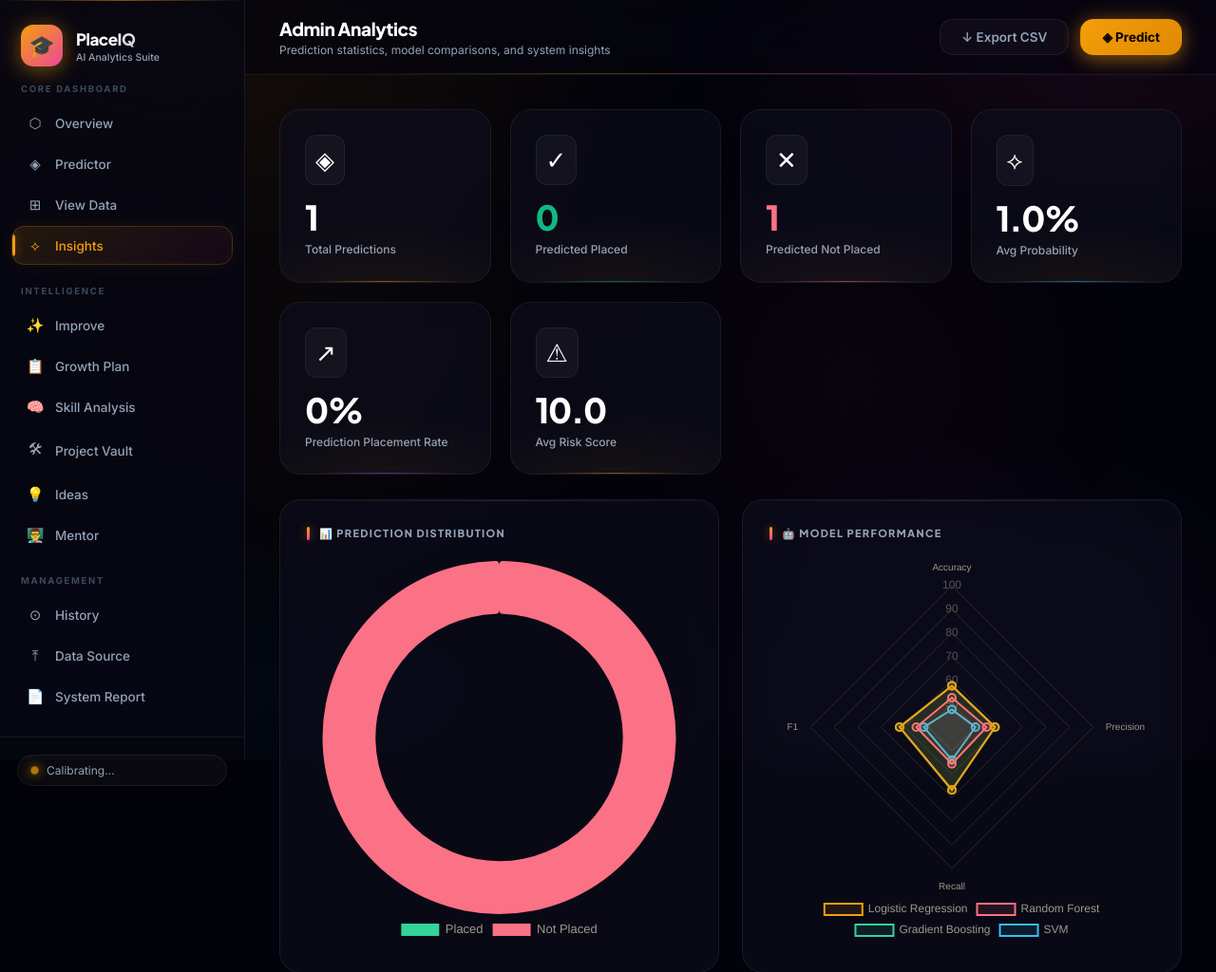
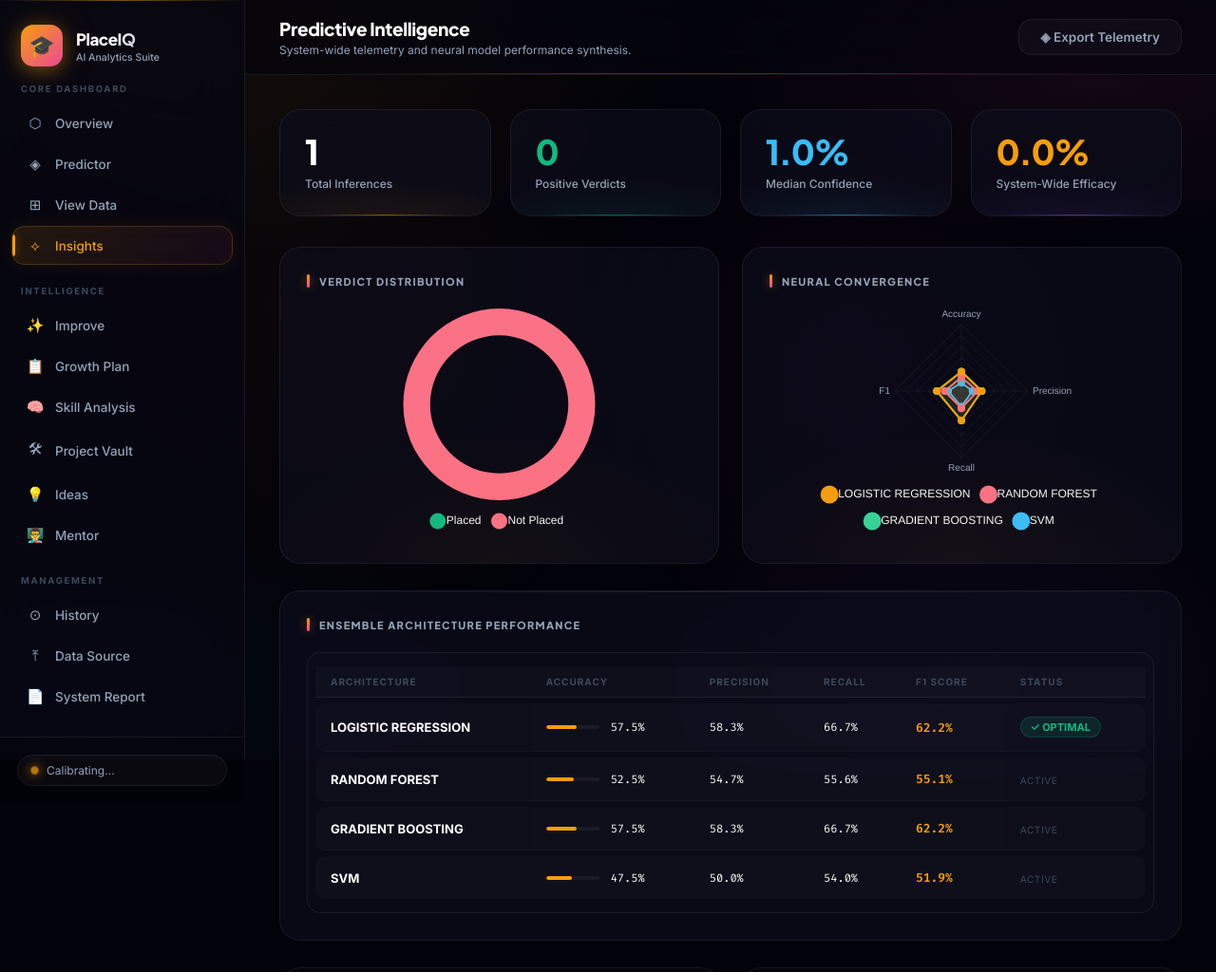
Before and after one commit to Aarthirt14/PlacePulse, a Flask app: page /analytics in a window 1280 px wide. Shown: the top 1024 px of the page at 95% size. Run offline with Flask 3, Linux system fonts and the light colour scheme; tables that the repository leaves empty hold one stand-in row (values such as "Sample post"); parts of the project's set-up code (start-up, migrations or seed data) failed here and were passed over.

Commit message:
feat(ui): rebuild analytics page with live Chart.js doughnut and radar charts driven via data-attributes, animated accuracy bars, and graph duo section

```diff
--- a/templates/analytics.html
+++ b/templates/analytics.html
@@ -1,91 +1,131 @@
 {% extends "base.html" %}
-{% block title %}Analytics – PlaceIQ{% endblock %}
-{% block page_title %}Admin Analytics{% endblock %}
-{% block page_sub %}Prediction statistics, model comparisons, and system insights{% endblock %}
+{% block title %}Predictive Intelligence — PlaceIQ{% endblock %}
+{% block page_title %}Predictive Intelligence{% endblock %}
+{% block page_sub %}System-wide telemetry and neural model performance synthesis.{% endblock %}
 
 {% block topbar_actions %}
-<a href="/export/predictions" class="btn btn-outline">↓ Export CSV</a>
-<a href="/predict" class="btn btn-primary">◈ Predict</a>
+<a href="/export/predictions" class="btn btn-outline">◈ Export Telemetry</a>
+{% endblock %}
+
+{% block extra_head %}
+<style>
+.analytics-hero { display: grid; grid-template-columns: 1fr 1fr; gap: 24px; margin-bottom: 28px; }
+
+.chart-box {
+    background: var(--card); border: 1px solid var(--border);
+    border-radius: var(--r-lg); padding: 28px; position: relative; overflow: hidden;
+}
+.chart-box::before {
+    content: '';
+    position: absolute; inset: 0;
+    background: radial-gradient(ellipse 80% 60% at 50% 100%, rgba(245,158,11,0.04), transparent 70%);
+    pointer-events: none;
+}
+
+.metrics-wrap { overflow-x: auto; border-radius: var(--r-md); border: 1px solid var(--border); }
+.mtable { width: 100%; border-collapse: separate; border-spacing: 0 6px; padding: 8px; }
+.mtable th {
+    text-align: left; padding: 10px 16px; font-size: 10px; font-weight: 800;
+    color: var(--text-l); text-transform: uppercase; letter-spacing: 0.1em;
+}
+.mtable td { padding: 14px 16px; background: rgba(255,255,255,0.02); font-size: 13px; }
+.mtable tr td:first-child { border-radius: 10px 0 0 10px; }
+.mtable tr td:last-child  { border-radius: 0 10px 10px 0; }
+
+.insight-row {
+    padding: 14px 0; border-bottom: 1px solid rgba(255,255,255,0.04);
+    display: flex; gap: 14px; align-items: flex-start; transition: var(--t);
+}
+.insight-row:hover { padding-left: 8px; }
+.insight-row:last-child { border-bottom: none; }
+
+.graph-duo { display: grid; grid-template-columns: 1fr 1fr; gap: 20px; margin-bottom: 28px; }
+.graph-card {
+    background: rgba(255,255,255,0.012); border: 1px solid var(--border);
+    border-radius: var(--r-lg); padding: 22px; overflow: hidden; transition: var(--t);
+}
+.graph-card:hover { border-color: var(--border-h); transform: translateY(-2px); box-shadow: 0 12px 40px rgba(0,0,0,0.4); }
+.graph-card img { width: 100%; border-radius: 8px; display: block; }
+
+@media(max-width:900px) { .analytics-hero, .graph-duo { grid-template-columns: 1fr; } }
+</style>
 {% endblock %}
 
 {% block content %}
-<!-- Prediction Stats -->
-<div class="stat-grid" style="margin-bottom:26px">
-    <div class="stat-card" style="--accent-color:var(--primary)">
-        <span class="stat-icon">◈</span>
-        <div class="stat-value">{{ analytics.total_predictions or 0 }}</div>
-        <div class="stat-label">Total Predictions</div>
+
+<!-- KPI STRIP ──────────────────────────────────────── -->
+<div class="stat-grid">
+    <div class="stat-card" style="--accent-color:var(--amber);--accent-glow:rgba(245,158,11,0.1)">
+        <div class="stat-value"><span class="counter">{{ analytics.total_predictions or 0 }}</span></div>
+        <div class="stat-label">Total Inferences</div>
     </div>
-    <div class="stat-card" style="--accent-color:var(--emerald)">
-        <span class="stat-icon">✓</span>
-        <div class="stat-value" style="color:var(--emerald)">{{ analytics.placed_count or 0 }}</div>
-        <div class="stat-label">Predicted Placed</div>
+    <div class="stat-card" style="--accent-color:var(--emerald);--accent-glow:rgba(16,185,129,0.1)">
+        <div class="stat-value" style="color:var(--emerald)"><span class="counter">{{ analytics.placed_count or 0 }}</span></div>
+        <div class="stat-label">Positive Verdicts</div>
     </div>
-    <div class="stat-card" style="--accent-color:var(--rose)">
-        <span class="stat-icon">✕</span>
-        <div class="stat-value" style="color:var(--rose)">{{ analytics.not_placed_count or 0 }}</div>
-        <div class="stat-label">Predicted Not Placed</div>
+    <div class="stat-card" style="--accent-color:var(--sky);--accent-glow:rgba(56,189,248,0.1)">
+        <div class="stat-value" style="color:var(--sky)"><span class="counter" data-decimals="1">{{ analytics.avg_probability or 0 }}</span>%</div>
+        <div class="stat-label">Median Confidence</div>
     </div>
-    <div class="stat-card" style="--accent-color:var(--sky)">
-        <span class="stat-icon">⟡</span>
-        <div class="stat-value">{{ analytics.avg_probability or 0 }}%</div>
-        <div class="stat-label">Avg Probability</div>
-    </div>
-    <div class="stat-card" style="--accent-color:var(--violet)">
-        <span class="stat-icon">↗</span>
-        <div class="stat-value">{{ analytics.placement_rate or 0 }}%</div>
-        <div class="stat-label">Prediction Placement Rate</div>
-    </div>
-    <div class="stat-card" style="--accent-color:var(--yellow)">
-        <span class="stat-icon">⚠</span>
-        <div class="stat-value">{{ analytics.avg_risk_score or 0 }}</div>
-        <div class="stat-label">Avg Risk Score</div>
+    <div class="stat-card" style="--accent-color:var(--violet);--accent-glow:rgba(139,92,246,0.1)">
+        <div class="stat-value" style="color:var(--amber)"><span class="counter" data-decimals="1">{{ analytics.placement_rate or 0 }}</span>%</div>
+        <div class="stat-label">System-Wide Efficacy</div>
     </div>
 </div>
 
-<div class="grid-2" style="margin-bottom:26px">
-    <div class="card">
-        <div class="card-title">📊 Prediction Distribution</div>
-        <canvas id="pred-chart" height="220"></canvas>
+<!-- LIVE CHARTS ─────────────────────────────────────── -->
+<div class="analytics-hero" id="analytics-data"
+     data-placed="{{ analytics.placed_count or 0 }}"
+     data-not-placed="{{ analytics.not_placed_count or 0 }}"
+     data-models='{{ metrics.models|tojson|safe if metrics and metrics.models else "[]" }}'>
+
+    <div class="chart-box">
+        <div class="card-title">Verdict Distribution</div>
+        <div style="height:240px; margin-top:16px;"><canvas id="pred-chart"></canvas></div>
     </div>
-    <div class="card">
-        <div class="card-title">🤖 Model Performance</div>
-        {% if metrics and metrics.models %}
-        <canvas id="model-radar" height="220"></canvas>
-        {% else %}
-        <p style="color:var(--text2);padding:40px;text-align:center">No model metrics yet. Train a model first.</p>
-        {% endif %}
+    <div class="chart-box">
+        <div class="card-title">Neural Convergence</div>
+        <div style="height:240px; margin-top:16px;"><canvas id="model-radar"></canvas></div>
     </div>
 </div>
 
+<!-- MODEL TABLE ─────────────────────────────────────── -->
 {% if metrics and metrics.models %}
-<div class="card" style="margin-bottom:26px">
-    <div class="card-title">📋 Detailed Model Comparison</div>
-    <table>
+<div class="card" style="padding:28px; margin-bottom:28px;">
+    <div class="card-title">Ensemble Architecture Performance</div>
+    <div class="metrics-wrap">
+        <table class="mtable">
             <thead>
                 <tr>
-                <th>Model</th><th>Accuracy</th><th>Precision</th><th>Recall</th><th>F1 Score</th><th>AUC-ROC</th><th>Status</th>
+                    <th>Architecture</th>
+                    <th>Accuracy</th>
+                    <th>Precision</th>
+                    <th>Recall</th>
+                    <th>F1 Score</th>
+                    <th>Status</th>
                 </tr>
             </thead>
             <tbody>
                 {% for m in metrics.models %}
                 <tr>
-            <td style="font-weight:700">{{ m.name }}</td>
+                    <td style="font-weight:800;color:var(--text-h);">{{ m.name|upper }}</td>
                     <td>
-                <div style="display:flex;align-items:center;gap:8px">
-                    <div class="progress-wrap" style="width:80px"><div class="progress-fill" style="width:{{ (m.accuracy*100)|round(0) }}%;background:var(--sky)"></div></div>
-                    <span style="font-family:var(--mono);font-size:12px">{{ (m.accuracy*100)|round(1) }}%</span>
+                        <div style="display:flex;align-items:center;gap:12px">
+                            <div style="width:56px;height:4px;background:rgba(255,255,255,0.05);border-radius:100px;overflow:hidden;">
+                                <div class="ai-bar-fill" data-pct="{{ (m.accuracy*100)|round|int }}"
+                                     style="height:100%;border-radius:100px;width:0%;background:var(--amber);transition:width 1.2s ease;"></div>
+                            </div>
+                            <span style="font-family:var(--font-mono);font-size:12px;">{{ (m.accuracy*100)|round(1) }}%</span>
                         </div>
                     </td>
-            <td><span style="font-family:var(--mono)">{{ (m.precision*100)|round(1) }}%</span></td>
-            <td><span style="font-family:var(--mono)">{{ (m.recall*100)|round(1) }}%</span></td>
-            <td><span style="font-family:var(--mono);color:var(--primary)">{{ (m.f1*100)|round(1) }}%</span></td>
-            <td><span style="font-family:var(--mono)">{{ m.auc }}</span></td>
+                    <td style="font-family:var(--font-mono);font-size:12px">{{ (m.precision*100)|round(1) }}%</td>
+                    <td style="font-family:var(--font-mono);font-size:12px">{{ (m.recall*100)|round(1) }}%</td>
+                    <td style="font-family:var(--font-mono);font-size:13px;font-weight:800;color:var(--amber)">{{ (m.f1*100)|round(1) }}%</td>
                     <td>
                         {% if m.name == metrics.best_model %}
-                <span class="tag tag-green">✓ Best</span>
+                        <span class="badge badge-emerald">✓ OPTIMAL</span>
                         {% else %}
-                <span class="tag tag-amber">Active</span>
+                        <span style="font-size:10px;color:var(--text-l);text-transform:uppercase;letter-spacing:0.06em">Active</span>
                         {% endif %}
                     </td>
                 </tr>
@@ -93,33 +133,61 @@
             </tbody>
         </table>
     </div>
+</div>
 {% endif %}
 
-<div class="grid-2" style="margin-bottom:26px">
-    <div class="card">
-        <div class="card-title">📊 Model Comparison Chart</div>
-        <img src="/static/graphs/model_comparison.png" style="width:100%;border-radius:8px" onerror="this.parentElement.style.display='none'" />
+<!-- GRAPH DUO ───────────────────────────────────────── -->
+<div class="graph-duo">
+    <div class="graph-card">
+        <div class="card-title" style="margin-bottom:16px;">Model Comparison</div>
+        <img src="/static/graphs/model_comparison.png" onerror="this.parentElement.style.display='none'" alt="Model comparison">
     </div>
-    <div class="card">
-        <div class="card-title">📈 ROC Curve</div>
-        <img src="/static/graphs/roc_curve.png" style="width:100%;border-radius:8px" onerror="this.parentElement.style.display='none'" />
+    <div class="graph-card">
+        <div class="card-title" style="margin-bottom:16px;">ROC Characteristic Curve</div>
+        <img src="/static/graphs/roc_curve.png" onerror="this.parentElement.style.display='none'" alt="ROC curve">
     </div>
 </div>
 
+<!-- INSIGHTS ────────────────────────────────────────── -->
 {% if insights %}
-<div class="card">
-    <div class="card-title">✦ Dataset Insights</div>
+<div class="card" style="padding:28px;">
+    <div class="card-title">Cognitive Dataset Insights</div>
+    <div style="margin-top:12px;">
         {% for ins in insights %}
-    <div style="padding:11px 0;border-bottom:1px solid var(--border);display:flex;gap:12px;align-items:flex-start">
-        <span style="font-size:18px">{{ ins.split(' ')[0] }}</span>
-        <p style="font-size:13px;color:var(--text2);line-height:1.65">{{ ins }}</p>
+        <div class="insight-row">
+            <span style="font-size:18px;opacity:0.6;flex-shrink:0">{{ ['✦','⊕','◈','⟡','⬡','◇'][loop.index0%6] }}</span>
+            <div style="font-size:13.5px;color:var(--text-m);line-height:1.6">{{ ins }}</div>
         </div>
         {% endfor %}
     </div>
+</div>
 {% endif %}
 
+{% endblock %}
+
+{% block scripts %}
 <script>
-// Prediction donut
+const ChartDefaults = {
+    font: { family: "'Plus Jakarta Sans', sans-serif", size: 11 },
+    legend: { labels: { color: '#f8fafc', usePointStyle: true, boxWidth: 6, padding: 16 } }
+};
+
+document.addEventListener('DOMContentLoaded', () => {
+    document.querySelectorAll('.counter').forEach(el => {
+        el.dataset.target = el.textContent;
+        counterObserver.observe(el);
+    });
+    setTimeout(() => {
+        document.querySelectorAll('.ai-bar-fill').forEach(b => { b.style.width = b.dataset.pct + '%'; });
+    }, 500);
+
+    const dataEl = document.getElementById('analytics-data');
+    if (!dataEl) return;
+    const placed    = parseInt(dataEl.dataset.placed);
+    const notPlaced = parseInt(dataEl.dataset.notPlaced);
+    const models    = JSON.parse(dataEl.dataset.models);
+
+    // Donut
     const predCtx = document.getElementById('pred-chart');
     if (predCtx) {
         new Chart(predCtx, {
@@ -127,45 +195,50 @@ if (predCtx) {
             data: {
                 labels: ['Placed', 'Not Placed'],
                 datasets: [{
-                data: [{{ analytics.placed_count or 0 }}, {{ analytics.not_placed_count or 0 }}],
-                backgroundColor: ['#34d399', '#fb7185'],
-                borderWidth: 0, borderRadius: 4
+                    data: [placed, notPlaced],
+                    backgroundColor: ['#10b981', '#fb7185'],
+                    hoverBackgroundColor: ['#34d399', '#ff8fa3'],
+                    borderWidth: 0, hoverOffset: 12
                 }]
             },
             options: {
-            cutout: '70%',
+                maintainAspectRatio: false, cutout: '72%',
                 plugins: {
-                legend: { position: 'bottom', labels: { color: '#9e9889', font: { size: 13 } } }
+                    legend: Object.assign({ position: 'bottom' }, ChartDefaults.legend)
                 }
             }
         });
     }
 
-{% if metrics and metrics.models %}
+    // Radar
+    const colors   = ['#f59e0b','#fb7185','#34d399','#38bdf8'];
+    const bgColors = ['rgba(245,158,11,0.08)','rgba(251,113,133,0.08)','rgba(52,211,153,0.08)','rgba(56,189,248,0.08)'];
     const radarCtx = document.getElementById('model-radar');
-if (radarCtx) {
+    if (radarCtx && models.length) {
         new Chart(radarCtx, {
             type: 'radar',
             data: {
-            labels: ['Accuracy', 'Precision', 'Recall', 'F1'],
-            datasets: [
-                {% for m in metrics.models %}
-                {
-                    label: '{{ m.name }}',
-                    data: [{{ (m.accuracy*100)|round(1) }}, {{ (m.precision*100)|round(1) }}, {{ (m.recall*100)|round(1) }}, {{ (m.f1*100)|round(1) }}],
-                    borderWidth: 2, pointRadius: 4, fill: true,
-                    borderColor: ['#f59e0b','#fb7185','#34d399','#38bdf8'][{{ loop.index0 }}],
-                    backgroundColor: ['rgba(245,158,11,.1)','rgba(251,113,133,.1)','rgba(52,211,153,.1)','rgba(56,189,248,.1)'][{{ loop.index0 }}]
-                },
-                {% endfor %}
-            ]
+                labels: ['Accuracy','Precision','Recall','F1'],
+                datasets: models.map((m,i) => ({
+                    label: m.name.toUpperCase(),
+                    data: [m.accuracy*100, m.precision*100, m.recall*100, m.f1*100],
+                    borderColor: colors[i%4], backgroundColor: bgColors[i%4],
+                    borderWidth: 2, pointRadius: 3, pointBackgroundColor: colors[i%4]
+                }))
             },
             options: {
-            scales: { r: { beginAtZero: false, min: 40, max: 100, grid: { color: '#2d2d2d' }, pointLabels: { color: '#9e9889' }, ticks: { color: '#5a5650', backdropColor: 'transparent' } } },
-            plugins: { legend: { position: 'bottom', labels: { color: '#9e9889', font: { size: 12 } } } }
+                maintainAspectRatio: false,
+                scales: { r: {
+                    min: 40, max: 100,
+                    grid: { color: 'rgba(255,255,255,0.05)' },
+                    angleLines: { color: 'rgba(255,255,255,0.05)' },
+                    pointLabels: { color: '#94a3b8', font: { size: 10 } },
+                    ticks: { display: false }
+                }},
+                plugins: { legend: Object.assign({ position: 'bottom' }, ChartDefaults.legend) }
             }
         });
     }
-{% endif %}
+});
 </script>
 {% endblock %}
```
Lines whose indentation alone changed are shown as unchanged.
